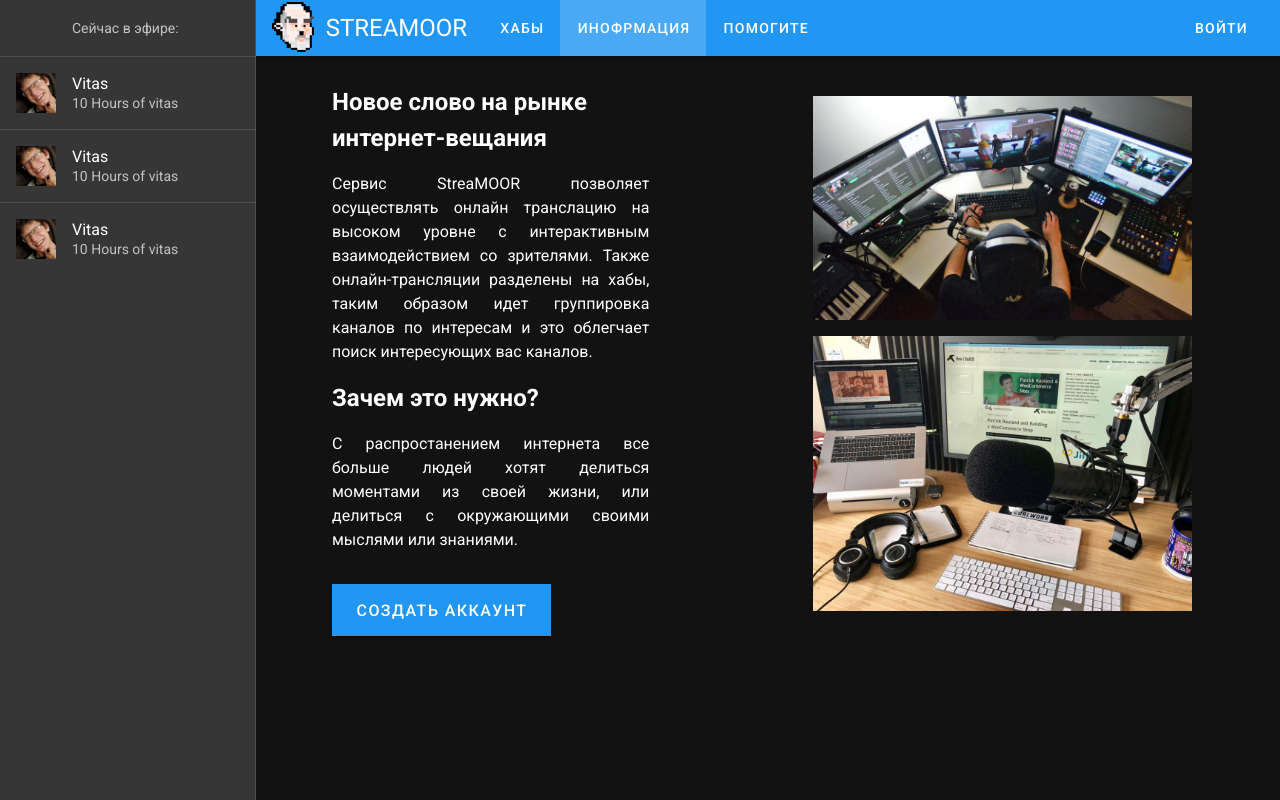
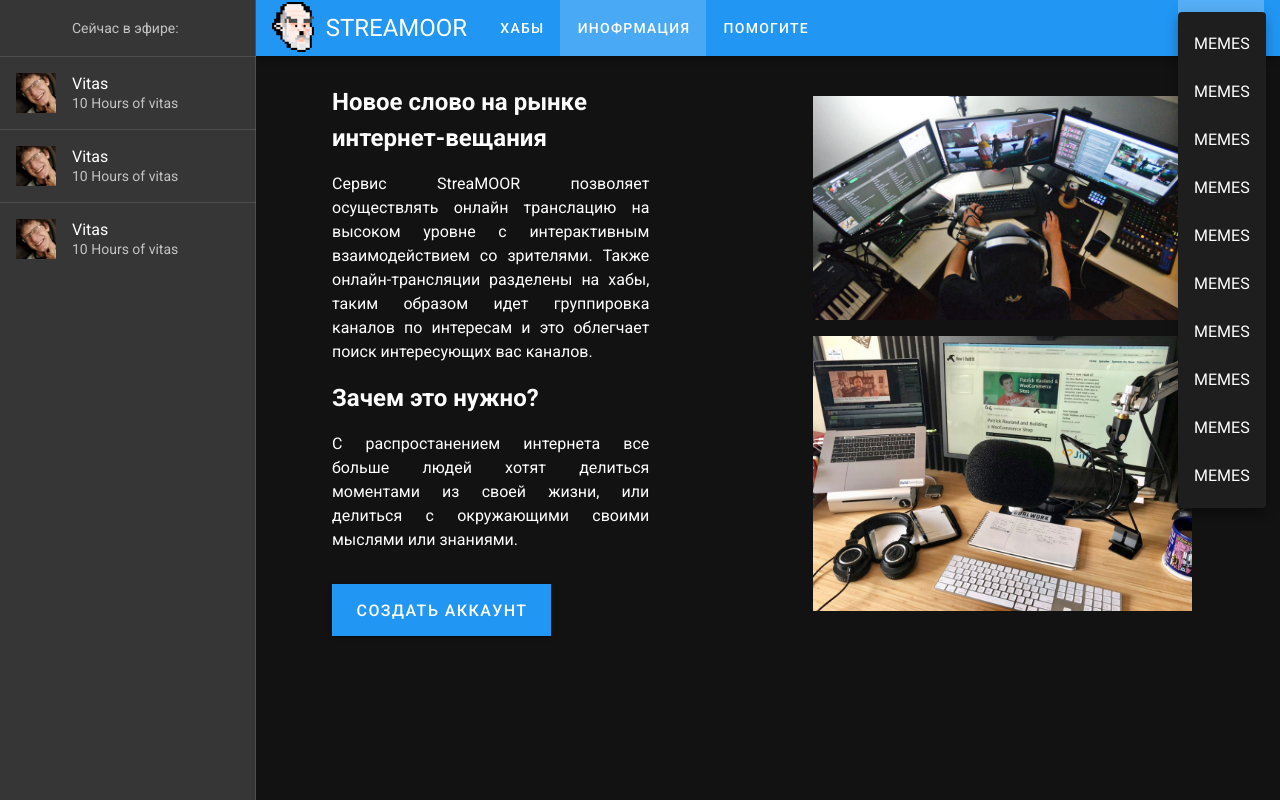
Before and after one commit to Mita57/StreaMOOR, a Vue app in the folder client/: page /info in a window 1280 px wide. Both pictures are taken after a click on the button "ВОЙТИ". Built offline with nearby package versions, Linux system fonts and the light colour scheme.

Commit message:
fuck youuu!

```diff
--- a/client/src/App.vue
+++ b/client/src/App.vue
@@ -15,7 +15,16 @@
             </v-toolbar-items>
             <v-spacer></v-spacer>
             <v-toolbar-items>
-                    <v-btn text class="white--text" @click="" v-on="on" id="cock">Войти</v-btn>
+                <v-menu>
+                    <template v-slot:activator="{ on }">
+                        <v-btn text class="white--text" @click="" v-on="on" id="cock">Войти</v-btn>
+                    </template>
+                    <v-list>
+                        <v-list-item v-for="i in 10">
+                            <v-list-item-title>MEMES</v-list-item-title>
+                        </v-list-item>
+                    </v-list>
+                </v-menu>
             </v-toolbar-items>
         </v-app-bar>
 
```
